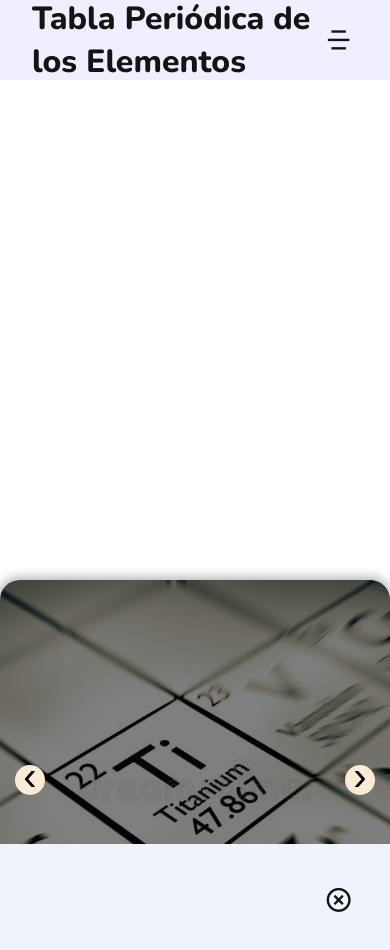
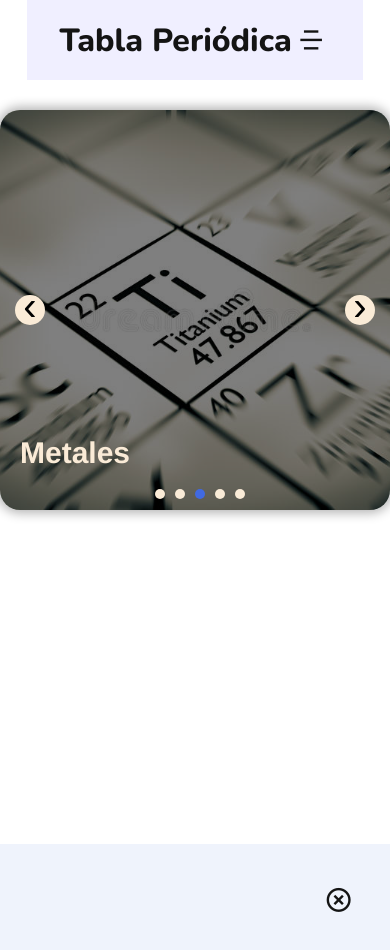
Before and after one commit to Amjel2022/tp2, a React (Create React App) app: page / in a window 390 px wide. Shown: the top 950 px of the page. After the commit the page ends 844 px from the top, so only its background shows below. Built offline with nearby package versions, Linux system fonts and the light colour scheme.

Commit message:
Error en Navbar y carousel RESPONSIVE! Buscar: aparece uno y desaparece otro...

```diff
--- a/src/componentes/Navbar.js
+++ b/src/componentes/Navbar.js
@@ -12,7 +12,7 @@ function Navbar() {
     }
     return(
         <header>
-            <h1>Tabla Periódica de los Elementos</h1>
+            <h1>Tabla Periódica</h1>
 
             <nav ref={navRef}>
                 <a href="/#">Home</a>
--- a/src/styles/Carousel.css
+++ b/src/styles/Carousel.css
@@ -1,5 +1,5 @@
 .carousel {
-    margin-top: 500px;
+    margin-top: 30px;
     display: flex;
     height: 400px;
     width: 100%;
--- a/src/styles/Navbar.css
+++ b/src/styles/Navbar.css
@@ -72,6 +72,8 @@ header .nav-btn {
 
     header .responsive_nav {
         transform: none;
+        padding-bottom: 250px;
+
     }
 
     nav .nav-close-btn {
```
